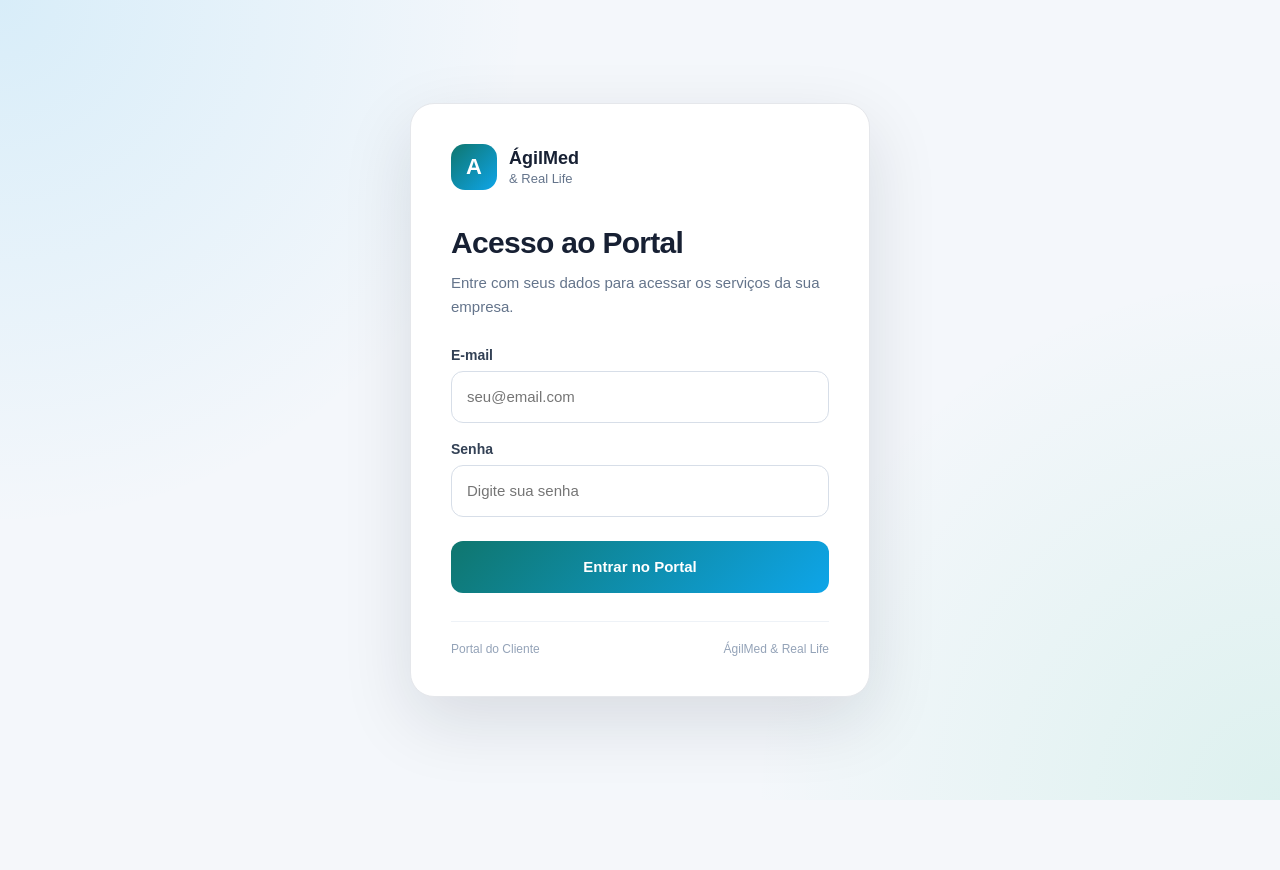
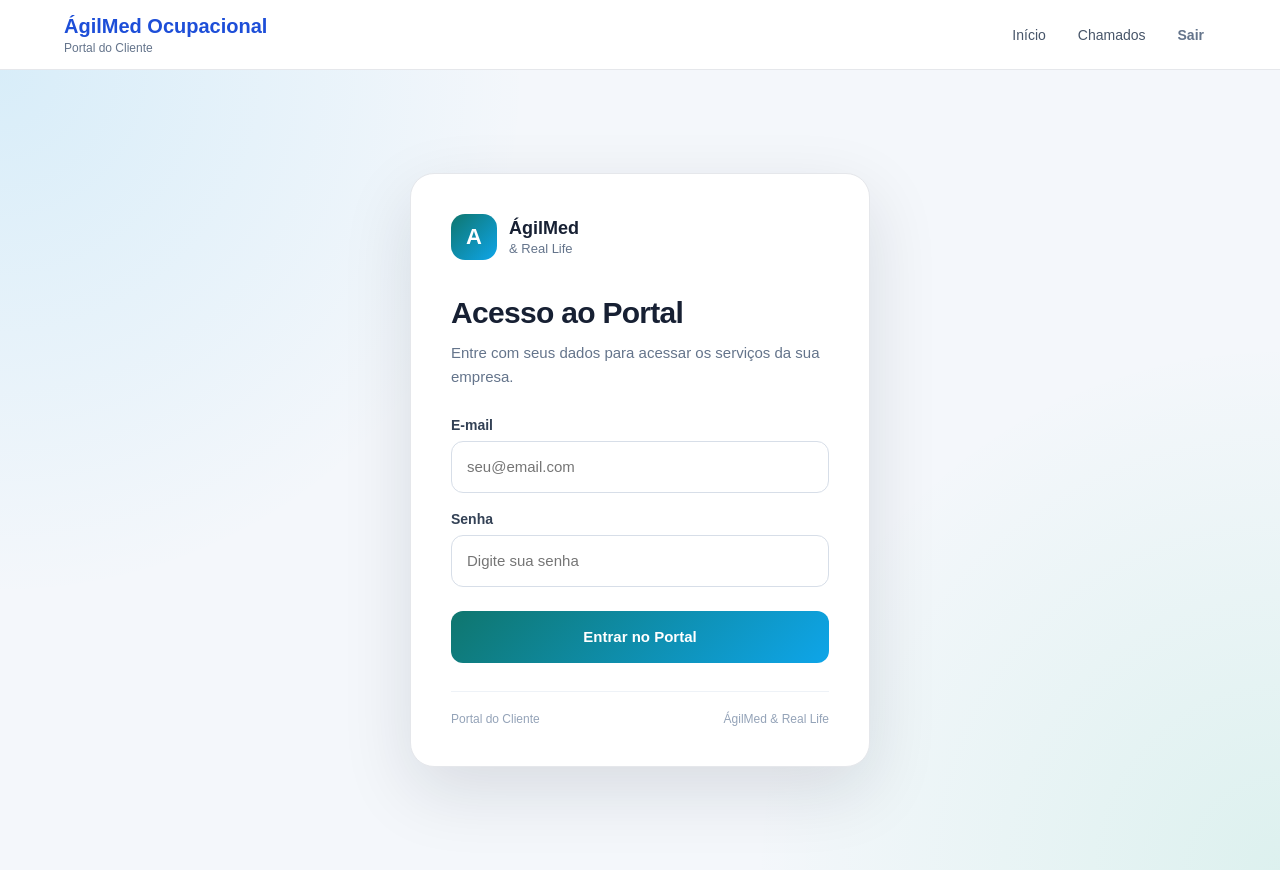
Before and after one commit to guerrasilvaleonardo/PORTAL-CLIENTE-AGILMED-REALLIFE, a Next.js app: page /login in a window 1280 px wide. Before the commit the page ends 800 px from the top, so only its background shows below. Built offline with nearby package versions, Linux system fonts and the light colour scheme; no server answers.

Commit message:
Add PortalHeader component to layout

```diff
--- a/app/layout.tsx
+++ b/app/layout.tsx
@@ -1,5 +1,6 @@
 import type { Metadata } from 'next'
 import './globals.css'
+import PortalHeader from '@/components/PortalHeader'
 
 export const metadata: Metadata = {
   title: 'Portal do Cliente | ÁgilMed & Real Life',
@@ -14,7 +15,10 @@ export default function RootLayout({
 }>) {
   return (
     <html lang="pt-BR">
-      <body>{children}</body>
+      <body>
+        <PortalHeader />
+        {children}
+      </body>
     </html>
   )
 }
```
